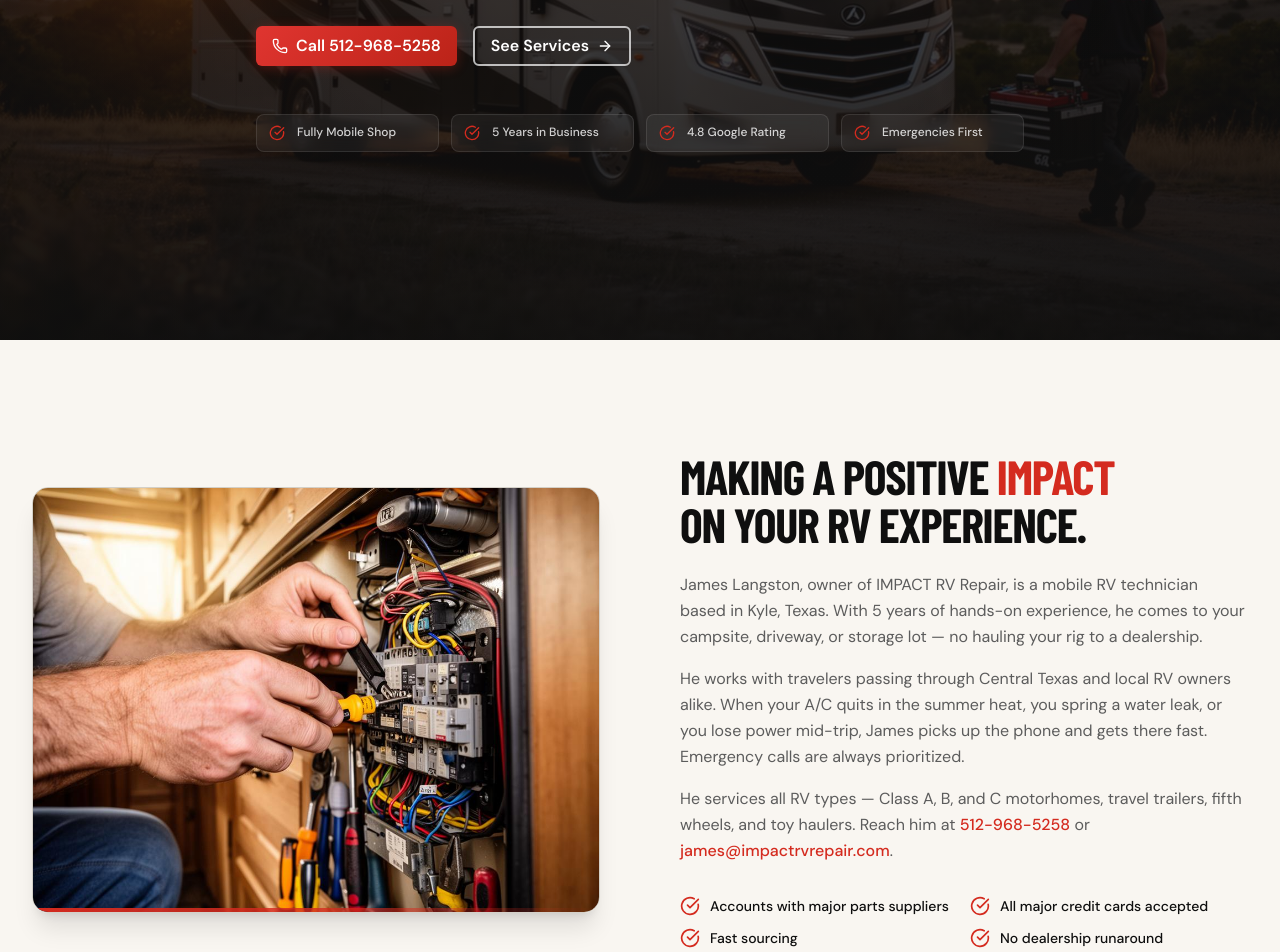
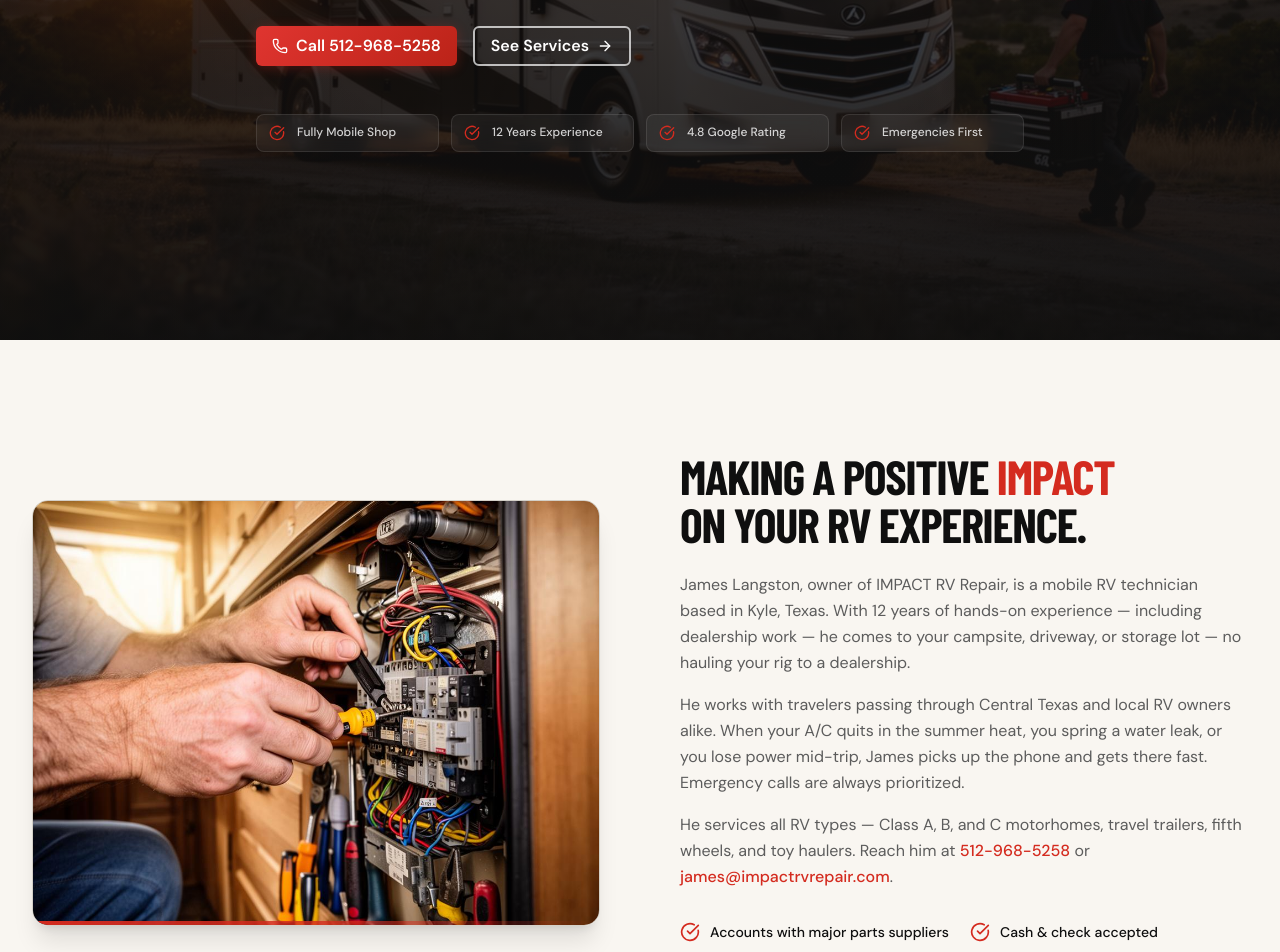
Before and after one commit to stukienukie/james-impact-rv-website, a Next.js app: page / in a window 1280 px wide. Shown: the part 460-1412 px from the top of the page. Built offline with nearby package versions, Linux system fonts and the light colour scheme.

Commit message:
Update experience to 12 years, payment to cash/check, add service contracts FAQ
Co-Authored-By: Claude Sonnet 4.6 <noreply@anthropic.com>

```diff
--- a/app/faq/page.tsx
+++ b/app/faq/page.tsx
@@ -42,7 +42,12 @@ const faqItems = [
   {
     question: 'What forms of payment do you accept?',
     answer:
-      'All major credit cards, plus check and cash. Pricing is provided up front before work begins.',
+      'Cash and check are preferred. Pricing is provided up front before work begins — no surprises.',
+  },
+  {
+    question: 'Do you accept service contracts or insurance claims?',
+    answer:
+      'Yes. James works with service contracts and can assist with insurance claims for covered repairs. Contact us to discuss your specific coverage before scheduling.',
   },
   {
     question: 'Do you offer upfront pricing?',
--- a/app/page.tsx
+++ b/app/page.tsx
@@ -117,7 +117,7 @@ const howItWorks = [
 
 const bulletPoints = [
   'Accounts with major parts suppliers',
-  'All major credit cards accepted',
+  'Cash & check accepted',
   'Fast sourcing',
   'No dealership runaround',
 ]
@@ -178,7 +178,7 @@ export default function HomePage() {
                 <div className="mt-6 space-y-4 text-muted-foreground leading-relaxed">
                   <p>
                     James Langston, owner of IMPACT RV Repair, is a mobile RV technician
-                    based in Kyle, Texas. With 5 years of hands-on experience, he comes
+                    based in Kyle, Texas. With 12 years of hands-on experience — including dealership work — he comes
                     to your campsite, driveway, or storage lot — no hauling your rig to
                     a dealership.
                   </p>
--- a/components/hero-content.tsx
+++ b/components/hero-content.tsx
@@ -7,7 +7,7 @@ import { Button } from '@/components/ui/button'
 
 const trustBadges = [
   { label: 'Fully Mobile Shop' },
-  { label: '5 Years in Business' },
+  { label: '12 Years Experience' },
   { label: '4.8 Google Rating' },
   { label: 'Emergencies First' },
 ]
```
Also changed, not shown: 1 other file (tests, documents, lock files or other folders).
